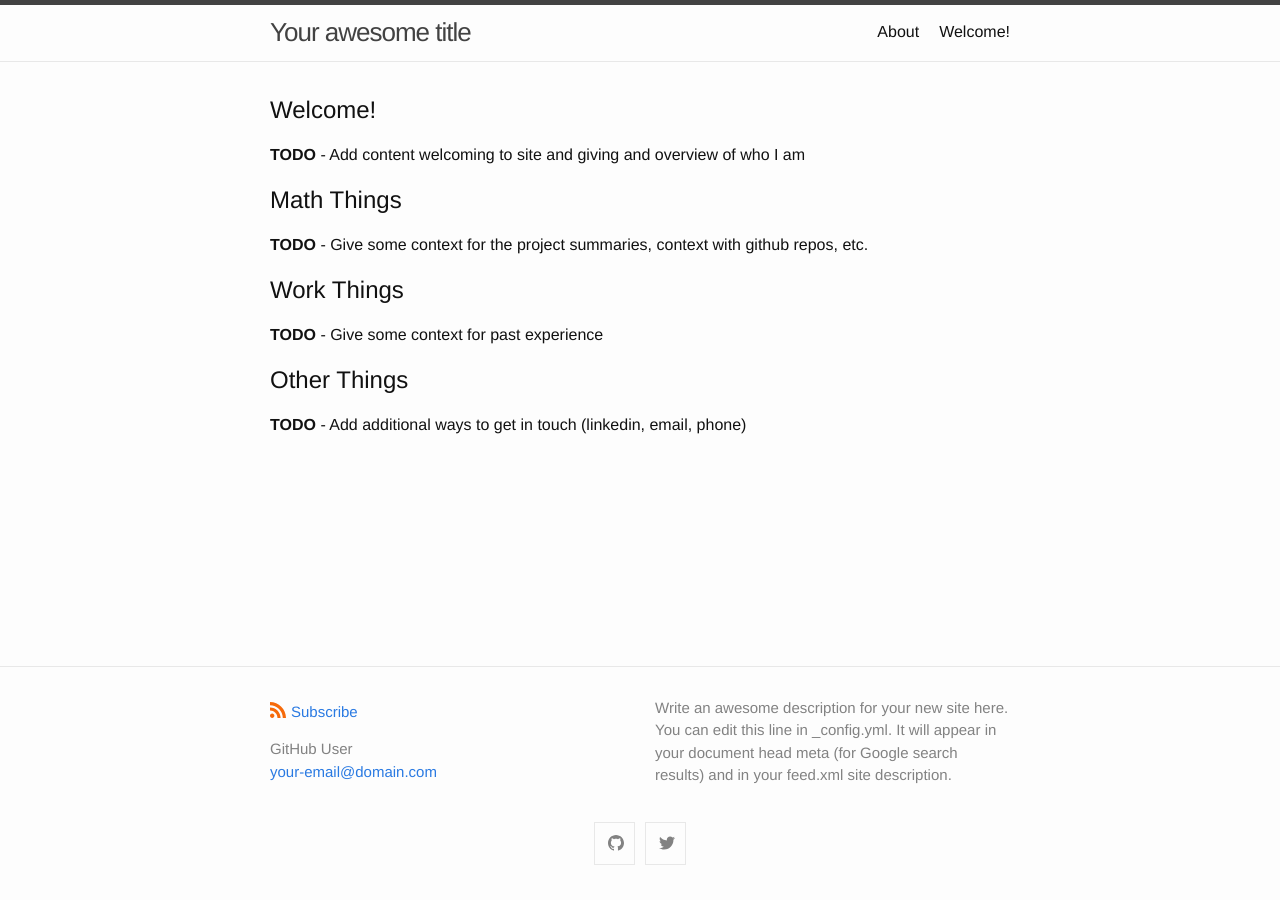
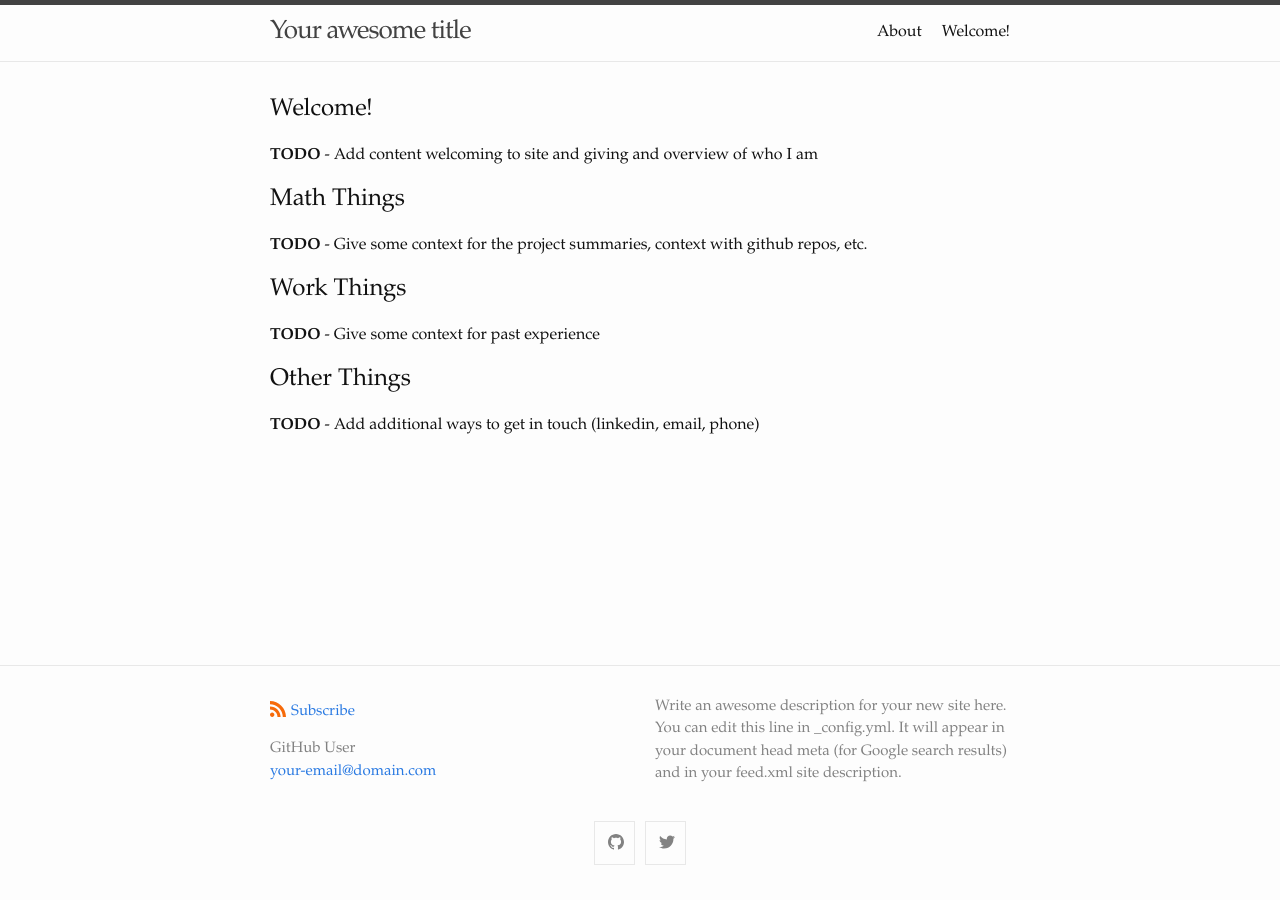
Before and after one commit to astaylor92/astaylor92.github.io, a Jekyll site: the page built from docs/index.markdown, in a window 1280 px wide. Built offline with Jekyll 4.4.1, drawn with Linux system fonts in a browser that asks for light colours; our own code applies the rules of GitHub Pages for plain Markdown files.

Commit message:
Update initialize.scss

```diff
--- a/docs/_sass/minima/initialize.scss
+++ b/docs/_sass/minima/initialize.scss
@@ -2,7 +2,7 @@
 
 // Define defaults for each variable.
 
-$base-font-family: Helvetica !default;
+$base-font-family: "Garamond" !default;
 $code-font-family: "Menlo", "Inconsolata", "Consolas", "Roboto Mono", "Ubuntu Mono", "Liberation Mono", "Courier New", monospace;
 $base-font-size:   16px !default;
 $base-font-weight: 400 !default;
```
